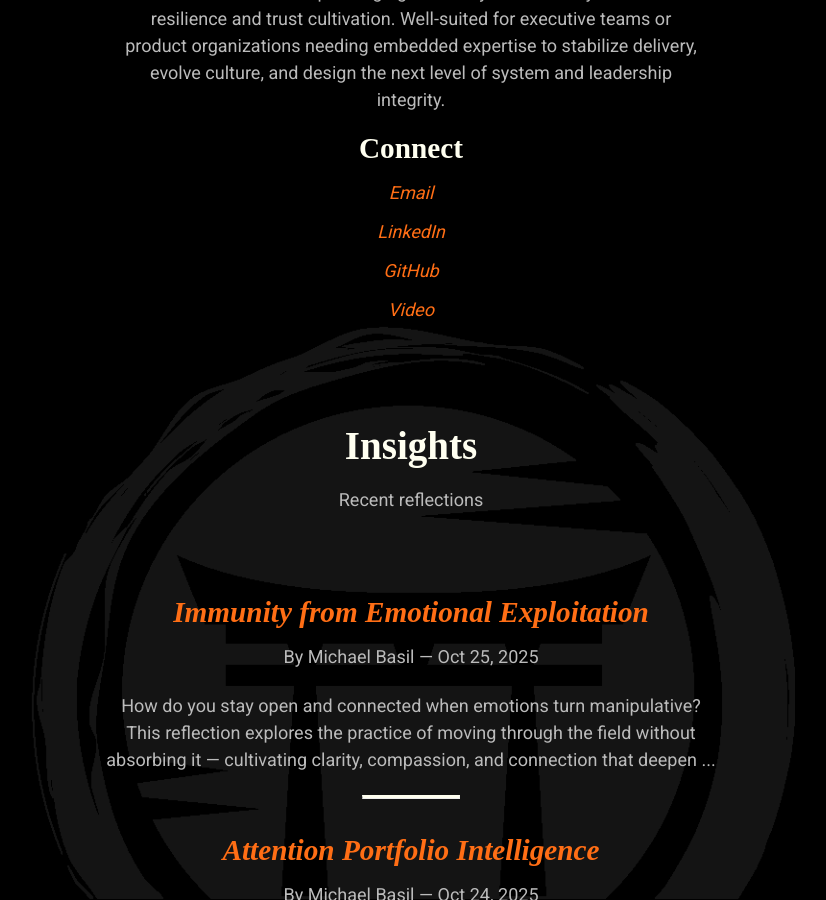
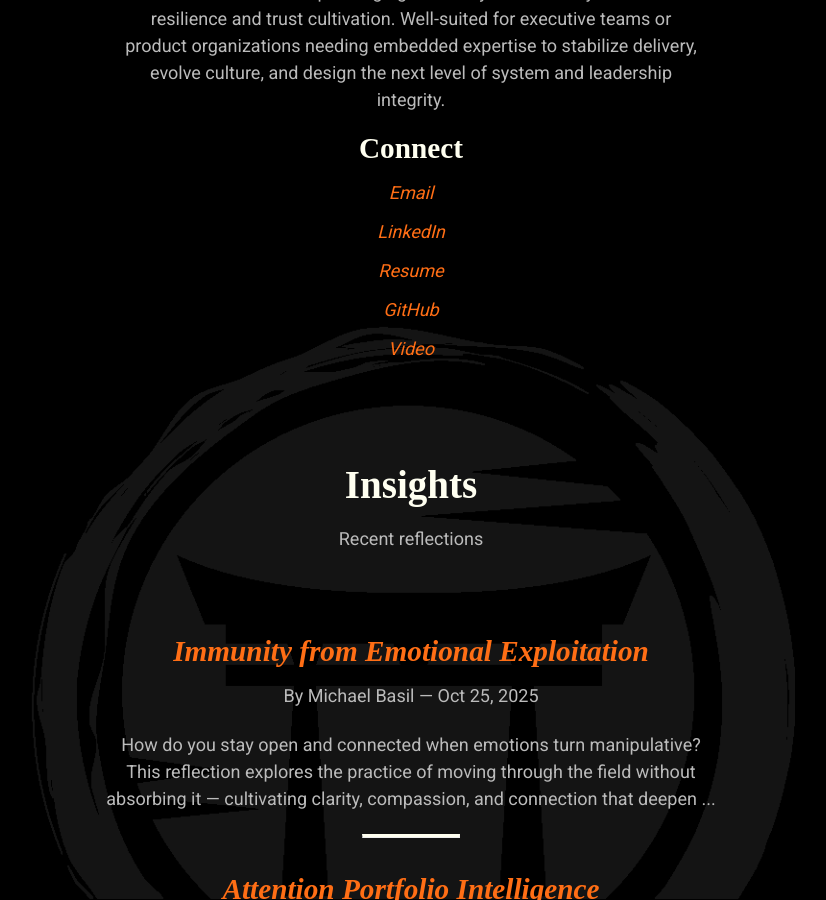
Before and after one commit to mindset-dojo/mindset-dojo.github.io, a Jekyll site: the page built from _authors/michael-basil.md, in a window 1280 px wide and 900 px high, scrolled down 2350 px. Shown: the whole window, without its empty margins (229-1055 px from the left). Built offline with Jekyll 4.4.1, drawn with Linux system fonts in a browser that asks for light colours; some web fonts are replaced.

Commit message:
feat: Michael Basil connect links add resume and tweaks

```diff
--- a/_authors/michael-basil.md
+++ b/_authors/michael-basil.md
@@ -59,6 +59,7 @@ about: |
 
   - [Email](mailto:michael@basil.one)
   - [LinkedIn](https://link.basil.one)
-  - [GitHub](https://github.com/michael-basil)
+  - [Resume](https://resume.michael.basil.one)
+  - [GitHub](https://git.michael.basil.one)
   - [Video](https://connect.michael.basil.one)
 ---
```
